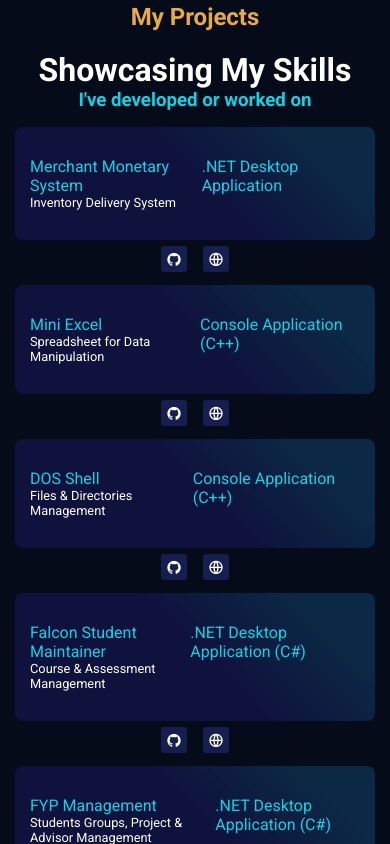
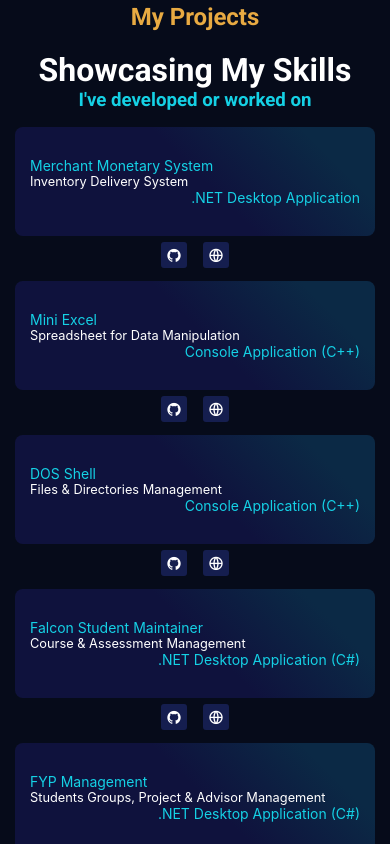
Before and after one commit to SyedHashir-Helper/Portfolio, a React (Vite) app: page / in a window 390 px wide. Shown: the part 5560-6404 px from the top of the page. Built offline with nearby package versions, Linux system fonts and the light colour scheme.

Commit message:
Made Fully Responsive

```diff
--- a/src/Components/Projects/Projects.jsx
+++ b/src/Components/Projects/Projects.jsx
@@ -1,22 +1,23 @@
 import React, { useState } from "react";
 import styled from "styled-components";
+import {Row, Col} from "antd"
 
 const Projects = ({element}) => {
     const [isActive, setIsActive] = useState(false);
 
   return (
     <div className="project-detail">
-      <div className="project-box" onClick={() => setIsActive(!isActive)}>
-        <div>
+      <Row className="project-box" onClick={() => setIsActive(!isActive)}>
+        <Col md={12} xs={24}>
           <div className="project-box-title">{element.title}</div>
           <div className="project-box-describe">{element.describe}</div>
-        </div>
-        <div className="project-box-developed">{element.developed}</div>
-      </div>
+        </Col>
+        <Col md={12} xs={24} className="project-box-developed">{element.developed}</Col>
+      </Row>
       {isActive && (
         <div>
           <div className="project-box-description">{element.desc}</div>
-          <div className="project-box-skills">
+          <Row className="project-box-skills">
             {element.keySkills.map((skill, index) => {
               return (
                 <button key={index} className="btn-skill">
@@ -24,7 +25,7 @@ const Projects = ({element}) => {
                 </button>
               );
             })}
-          </div>
+          </Row>
         </div>
       )}
       <div className="project-box-links portfolio-links">
--- a/src/styles/project.css
+++ b/src/styles/project.css
@@ -29,6 +29,8 @@
 .project-box-links{
     display: flex;
     justify-content: center;
+    width: 100%;
+    flex-wrap: wrap;
 }
 
 .project-detail{
@@ -42,4 +44,9 @@
     border-radius: 0.1rem;
     background-color: var(--btn-secondary-bg);
     border: none;
+    color: black;
+    margin-bottom: 1%;
 }
+.project-box-developed{
+    text-align: right;
+}
```
